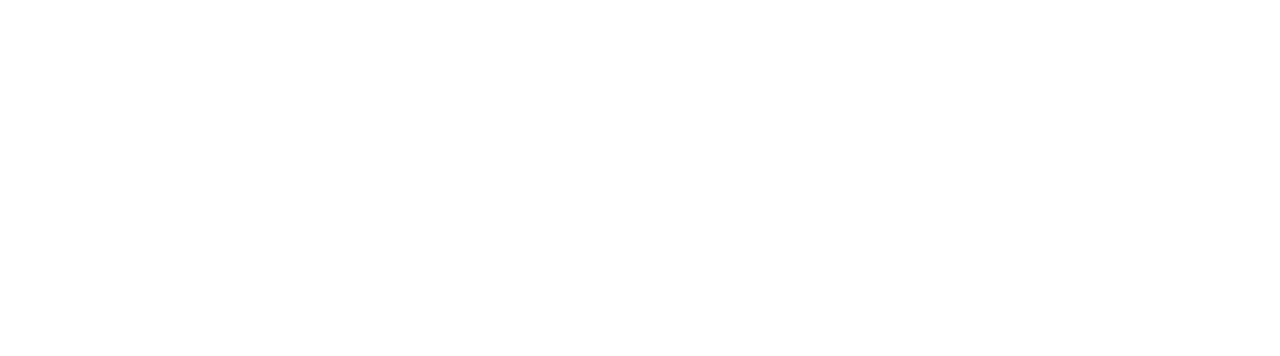
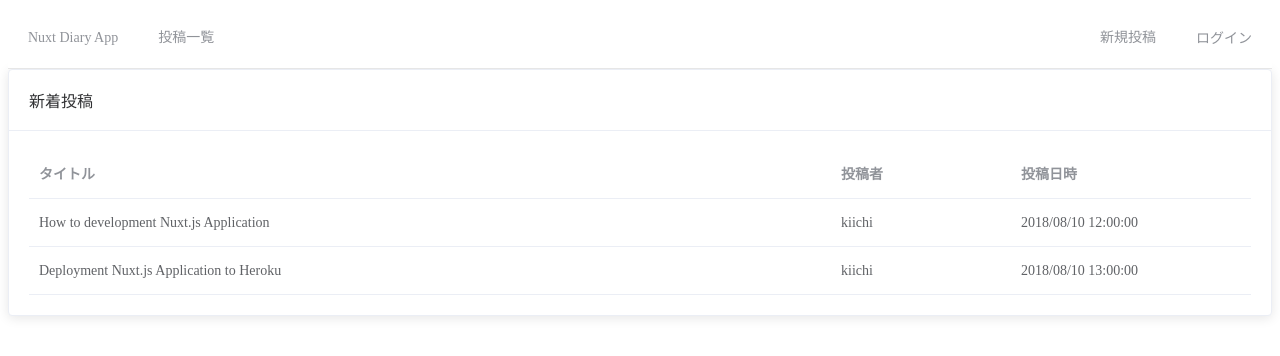
Before and after one commit to KiichiSugihara/nuxt-blog-services, a Nuxt app: page /posts in a window 1280 px wide. Before the commit this address had no page. Shown: the top 356 px of the page. Built offline with nearby package versions, Linux system fonts and the light colour scheme.

Commit message:
UI構築

```diff
--- /dev/null
+++ b/app/assets/common.css
@@ -0,0 +1,42 @@
+/* アプリケーション全体で利用する汎用CSS */
+
+html {
+  font-family: 'Hiragino Sans',sans-serif;
+  font-size: 16px;
+  word-spacing: 1px;
+  -ms-text-size-adjust: 100%;
+  -webkit-text-size-adjust: 100%;
+  -moz-osx-font-smoothing: grayscale;
+  -webkit-font-smoothing: antialiased;
+  box-sizing:border-box;
+}
+
+*,*::before, *::after {
+  box-sizing: border-box;
+  margin: 0;
+}
+
+.wrapper {
+  background: #FAFAFA;
+  widows: 100%;
+  min-height: calc(100vh -61px);
+}
+
+.el-card {
+  flex:1;
+}
+
+container:not(.__nuxt-error-page){
+  width:96px;
+  max-width: 980px;
+  padding:30px 0;
+  margin:0 auto;
+  min-height: calc(100vh - 61px);
+  display:flex;
+  justify-content: center;
+  align-items: flex-start;
+}
+
+.text-left {text-align: left;}
+.text-right {text-align: right;}
+.text-center {text-align: center;}
--- /dev/null
+++ b/app/components/TheHeader.vue
@@ -0,0 +1,21 @@
+// グローバルナビゲーション
+
+<template>
+  <el-menu mode="horizontal" :router="true">
+    <el-menu-item index="1" style="pointer-events:none;">
+      Nuxt Diary App
+    </el-menu-item>
+    <el-menu-item index="2" :route="{path: '/posts/'}">
+    投稿一覧
+    </el-menu-item>
+
+    <no-ssr>
+      <el-menu-item index="4" style="float: right;" :route="{path:'/'}">
+        <span>ログイン</span>
+      </el-menu-item>
+    </no-ssr>
+    <el-menu-item index="5" style="float:right" :route="{path: '/posts/new'}">
+    新規投稿
+    </el-menu-item>
+  </el-menu>
+</template>
--- a/app/layouts/default.vue
+++ b/app/layouts/default.vue
@@ -1,55 +1,19 @@
+// デフォルトで呼び出すレイアウトを集めたファイル
+
 <template>
   <div>
-    <nuxt/>
+    <TheHeader />
+    <div class="wrapper">
+      <nuxt class="container" />
+    </div>
   </div>
 </template>
 
-<style>
-html {
-  font-family: 'Source Sans Pro', -apple-system, BlinkMacSystemFont, 'Segoe UI',
-    Roboto, 'Helvetica Neue', Arial, sans-serif;
-  font-size: 16px;
-  word-spacing: 1px;
-  -ms-text-size-adjust: 100%;
-  -webkit-text-size-adjust: 100%;
-  -moz-osx-font-smoothing: grayscale;
-  -webkit-font-smoothing: antialiased;
-  box-sizing: border-box;
+<script>
+import TheHeader from "~/components/TheHeader.vue"
+export default {
+  components:{
+    TheHeader
+  }
 }
-
-*,
-*:before,
-*:after {
-  box-sizing: border-box;
-  margin: 0;
-}
-
-.button--green {
-  display: inline-block;
-  border-radius: 4px;
-  border: 1px solid #3b8070;
-  color: #3b8070;
-  text-decoration: none;
-  padding: 10px 30px;
-}
-
-.button--green:hover {
-  color: #fff;
-  background-color: #3b8070;
-}
-
-.button--grey {
-  display: inline-block;
-  border-radius: 4px;
-  border: 1px solid #35495e;
-  color: #35495e;
-  text-decoration: none;
-  padding: 10px 30px;
-  margin-left: 15px;
-}
-
-.button--grey:hover {
-  color: #fff;
-  background-color: #35495e;
-}
-</style>
+</script>
--- a/app/pages/index.vue
+++ b/app/pages/index.vue
@@ -1,66 +1,47 @@
+// ホーム画面のファイル　ログイン画面
+
 <template>
   <section class="container">
-    <div>
-      <logo/>
-      <h1 class="title">
-        nuxt-blog-service
-      </h1>
-      <h2 class="subtitle">
-        My incredible Nuxt.js project
-      </h2>
-      <div class="links">
-        <a
-          href="https://nuxtjs.org/"
-          target="_blank"
-          class="button--green">Documentation</a>
-        <a
-          href="https://github.com/nuxt/nuxt.js"
-          target="_blank"
-          class="button--grey">GitHub</a>
+    <el-card style="flex:1">
+      <div slot="header" class="clearfix">
+        <span>ログイン</span>
       </div>
-    </div>
+      <form>
+        <div class="form-content">
+          <span>ユーザー ID </span>
+          <el-input placeholder="" v-model="formData.id" />
+        </div>
+        <div class="form-content">
+          <el-checkbox v-model="isCreateMode">アカウントを作成する</el-checkbox>
+        </div>
+        <div class="text-right">
+          <el-button type="primary">{{buttonText}}</el-button>
+        </div>
+      </form>
+    </el-card>
   </section>
 </template>
 
 <script>
-import Logo from '~/components/Logo.vue'
-
 export default {
-  components: {
-    Logo
+  asyncData(){
+    return {
+      isCreateMode:false,
+      formData: {
+        id:''
+      }
+    }
+  },
+  computed: {
+    buttonText() {
+      return this.isCreateMode ? '新規登録' :'ログイン'
+      }
+    }
   }
-}
 </script>
 
-<style>
-
-.container {
-  min-height: 100vh;
-  display: flex;
-  justify-content: center;
-  align-items: center;
-  text-align: center;
-}
-
-.title {
-  font-family: 'Quicksand', 'Source Sans Pro', -apple-system, BlinkMacSystemFont,
-    'Segoe UI', Roboto, 'Helvetica Neue', Arial, sans-serif;
-  display: block;
-  font-weight: 300;
-  font-size: 100px;
-  color: #35495e;
-  letter-spacing: 1px;
-}
-
-.subtitle {
-  font-weight: 300;
-  font-size: 42px;
-  color: #526488;
-  word-spacing: 5px;
-  padding-bottom: 15px;
-}
-
-.links {
-  padding-top: 15px;
+<style scoped>
+.form-content {
+  margin: 16px 0;
 }
 </style>
--- /dev/null
+++ b/app/pages/posts/index.vue
@@ -0,0 +1,66 @@
+// 投稿一覧のファイル
+
+<template>
+  <section class="container posts-page">
+    <el-card>
+      <div slot="header" class="clearfix">
+        <span>新着投稿</span>
+      </div>
+      <el-table
+      :data="showPosts"
+      style="width: 100%"
+      class="table"
+      >
+      <el-table-column
+        prop="title"
+        label="タイトル">
+      </el-table-column>
+      <el-table-column
+        prop="user.id"
+        label="投稿者"
+        width="180">
+      </el-table-column>
+      <el-table-column
+        prop="created_at"
+        label="投稿日時"
+        width="240">
+      </el-table-column>
+      </el-table>
+    </el-card>
+  </section>
+</template>
+
+<script>
+export default {
+  computed:{
+    showPosts(){
+      return[
+        {
+          id:'001',
+          title:'How to development Nuxt.js Application',
+          body: 'Lorem ipsum dolor sit amet, consecteur adipiscing elit...',
+          created_at:'2018/08/10 12:00:00',
+          user:{
+            id:'kiichi'
+          }
+        },
+        {
+          id:'002',
+          title:'Deployment Nuxt.js Application to Heroku',
+          body:'Lorem ipsum dolor sit amet, consectur adipiscing elit....',
+          created_at:'2018/08/10 13:00:00',
+          user:{
+            id:'kiichi'
+          }
+          },
+      ]
+    }
+  }
+}
+</script>
+
+<style>
+.posts-page .el-table__row {
+  cursor:pointer;
+}
+</style>
```
